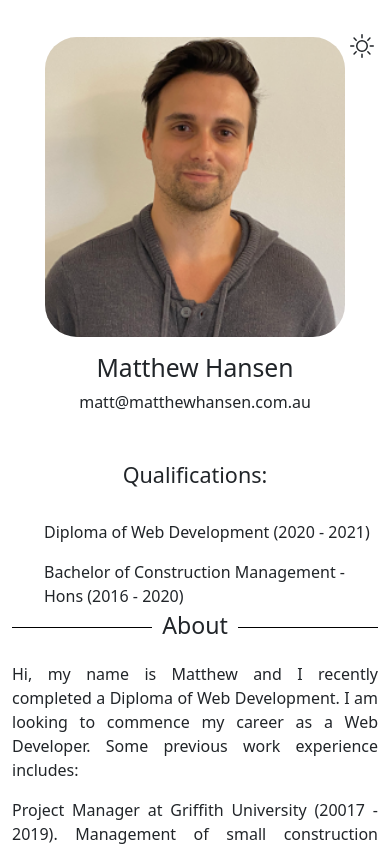
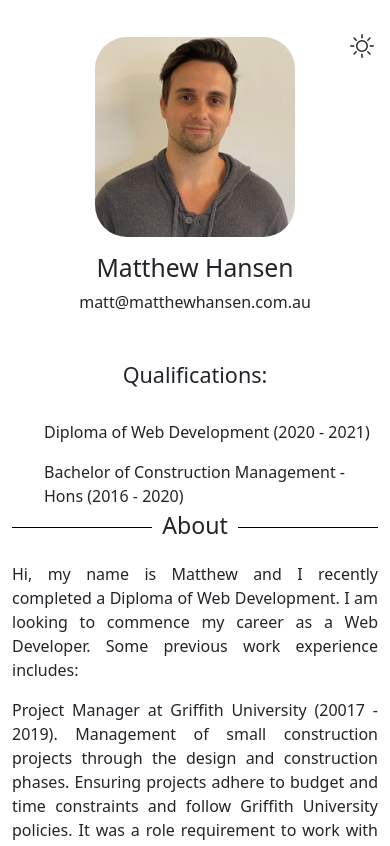
Before and after one commit to King-cobra711/My-Site, a React (Create React App) app: page / in a window 390 px wide. Shown: the top 846 px of the page. Built offline with nearby package versions, Linux system fonts and the light colour scheme.

Commit message:
deployment stuff

```diff
--- a/src/App.css
+++ b/src/App.css
@@ -182,6 +182,10 @@ h3 span.dark {
   }
 }
 @media screen and (max-width: 520px) {
+  #profilePic {
+    height: 200px;
+    width: 200px;
+  }
   .proj {
     margin-bottom: 4.5em;
     padding-bottom: 5px;
```
